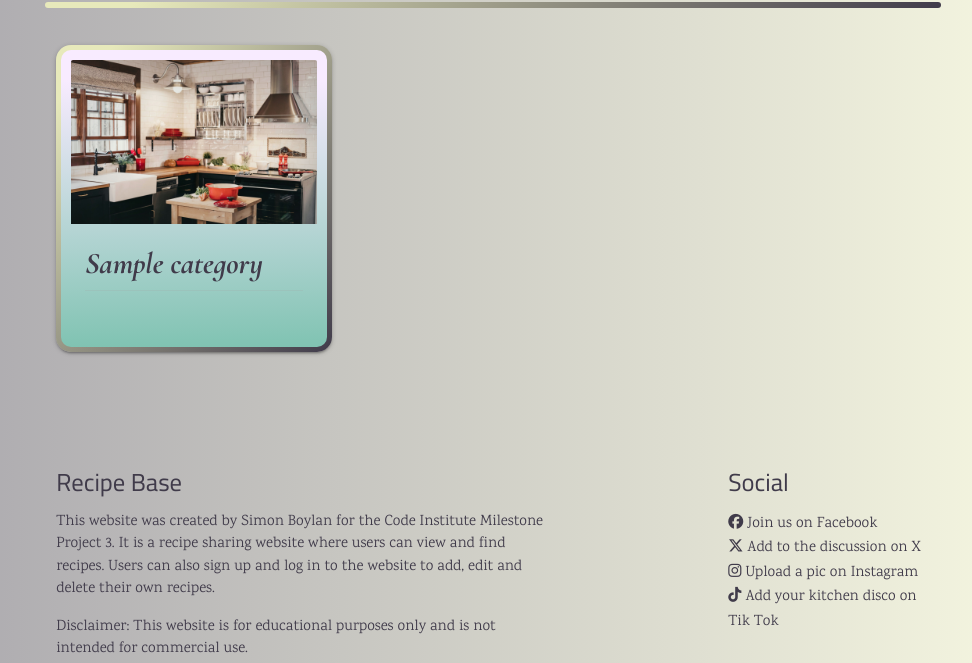
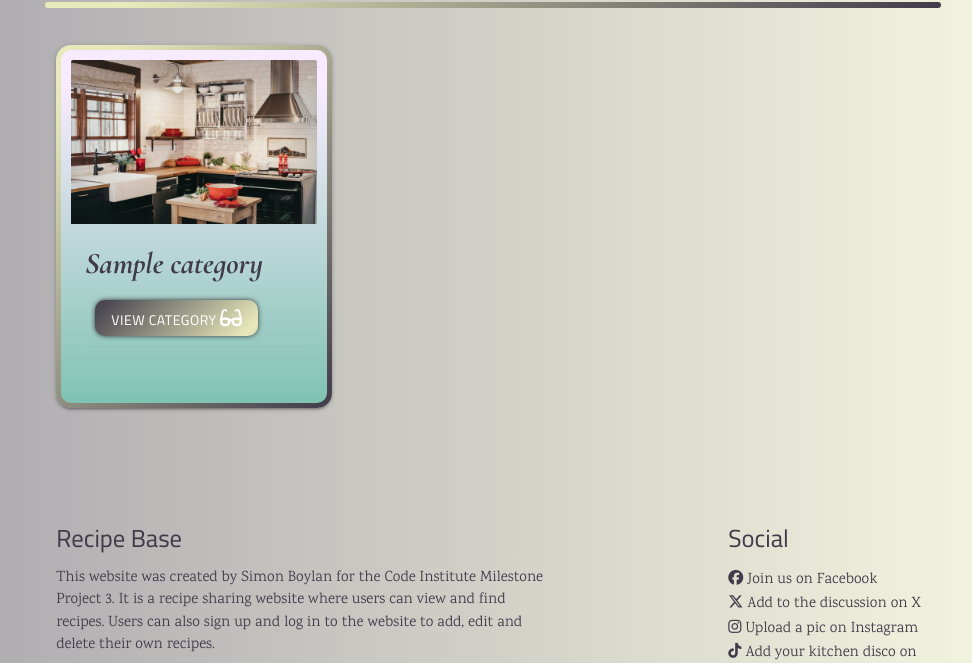
Before and after one commit to boderg/recipe-base, a Flask app: page /get_categories in a window 1280 px wide. Shown: the part 207-870 px from the top of the page, without its empty margins (147-1119 px from the left). Run offline with Flask 3, Linux system fonts and the light colour scheme; a database or web service that is not in the repository returns one stand-in record (values such as "Sample title"); some libraries are stand-ins or nearby versions.

Commit message:
Set up unconnected links ready for single  category page

```diff
--- a/templates/base.html
+++ b/templates/base.html
@@ -59,8 +59,7 @@
                 {% if session.user|lower == "admin"|lower %}
                 <li><a href="{{ url_for('add_category') }}"><i class="fas fa-plus prefix"></i>Add Category</a></li>
                 {% endif %}
-                <li><a href="{{ url_for('profile', username=session['user']) }}"><i
-                            class="fas fa-user prefix"></i>Profile</a></li>
+                <li><a href="{{ url_for('profile', username=session['user']) }}"><i class="fas fa-user prefix"></i>Profile</a></li>
                 <li><a href="{{ url_for('logout') }}"><i class="fas fa-right-from-bracket prefix"></i>Log Out</a></li>
                 {% else %}
                 <li><a href="{{ url_for('register') }}"><i class="fas fa-pen-clip prefix"></i>Sign Up</a></li>
--- a/templates/categories.html
+++ b/templates/categories.html
@@ -15,6 +15,8 @@
                 <span class="card-title">
                     <em>{{ category.category_name.capitalize() }}</em>
                 </span>
+                <a href="#" class="btn">View Category
+                    <i class="fas fa-glasses "></i></a>
                 <div class="card-action">
                     {% if session.user|lower == "admin"|lower %}
                     <a href="{{ url_for('edit_category', category_id=category._id) }}"
--- a/templates/single_recipe.html
+++ b/templates/single_recipe.html
@@ -71,7 +71,7 @@
                 <h4><strong><em>Category:</em></strong></h4>
                 <ol>
                     {% for category in recipe.category_name %}
-                    <li><a href="#">{{ category.capitalize() }}</a></li>
+                    <li><a href="#" class="btn">{{ category.capitalize() }}</a></li>
                     {% endfor %}
                 </ol>
             </div>
```
